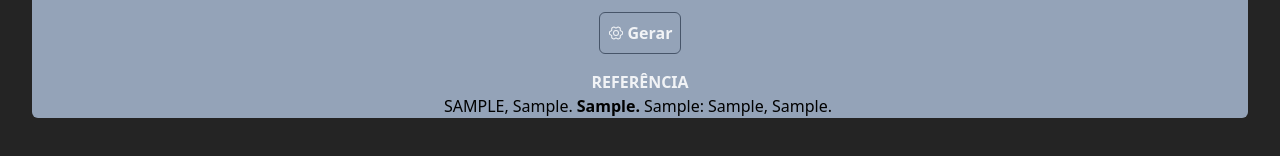
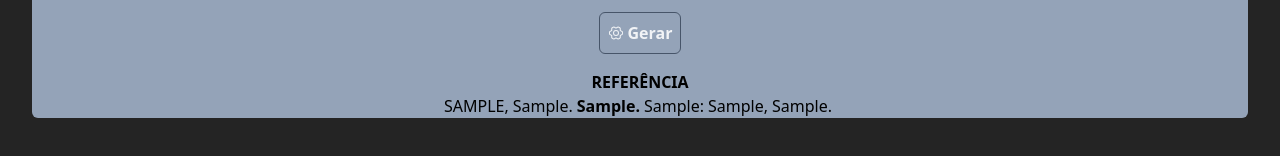
Before and after one commit to gabrigomez/refs, a React (Vite) app: page / in a window 1280 px wide. Both pictures are taken after typing "Sample", "Sample", "Sample", "Sample", "Sample" into the empty fields and a click on the button "Gerar". Shown: the part 514-670 px from the top of the page. Built offline with nearby package versions, Linux system fonts and the light colour scheme.

Commit message:
feat: add className as an optional prop

```diff
--- a/src/components/Article.tsx
+++ b/src/components/Article.tsx
@@ -205,7 +205,7 @@ export const Article = () => {
           )}
         />
         {data && (
-          <Refs {...data} />
+          <Refs {...data} className="text-white"/>
         )}
       </div>
     </div>
--- a/src/components/Refs.tsx
+++ b/src/components/Refs.tsx
@@ -6,14 +6,16 @@ export const Refs: FC<Articles> = ({...props}) => {
   const firstName = (author[author.length -1]).toUpperCase()
   const lastName = author[0]
 
+  console.log(props.className)
+
   return (
-    <div className="w-full flex flex-col">
+    <div className={`w-full flex flex-col ${props.className ? props.className : 'text-black'}`}>
       <div>
         <p className="font-semibold">
           REFERÊNCIA
         </p>
       </div>
-      <div className="flex flex-col justify-center items-center sm:flex-row text-black">
+      <div className="flex flex-col justify-center items-center sm:flex-row">
         <div className="flex">
           <p className="mr-1">
             {firstName},
--- a/src/interfaces.tsx
+++ b/src/interfaces.tsx
@@ -7,6 +7,7 @@ export interface Books {
 }
 
 export interface Articles {
+  className?: string
   author: string,
   title: string,
   publisher: string,
```
